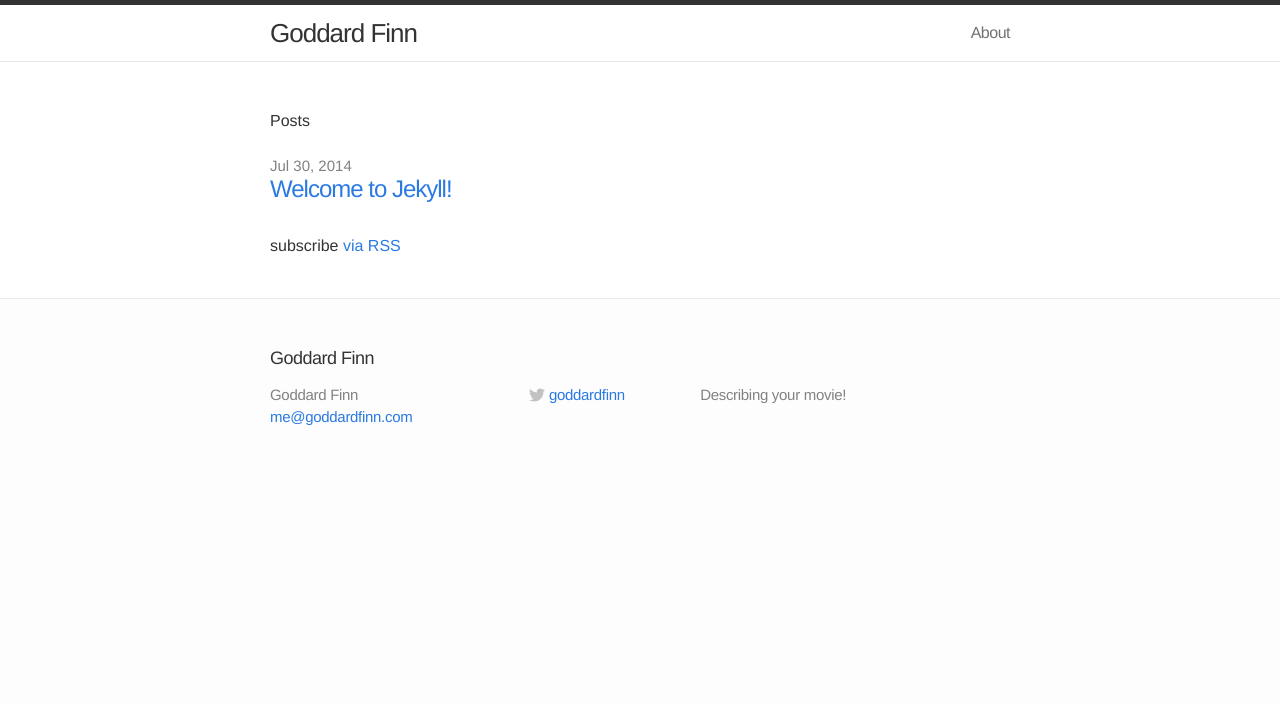
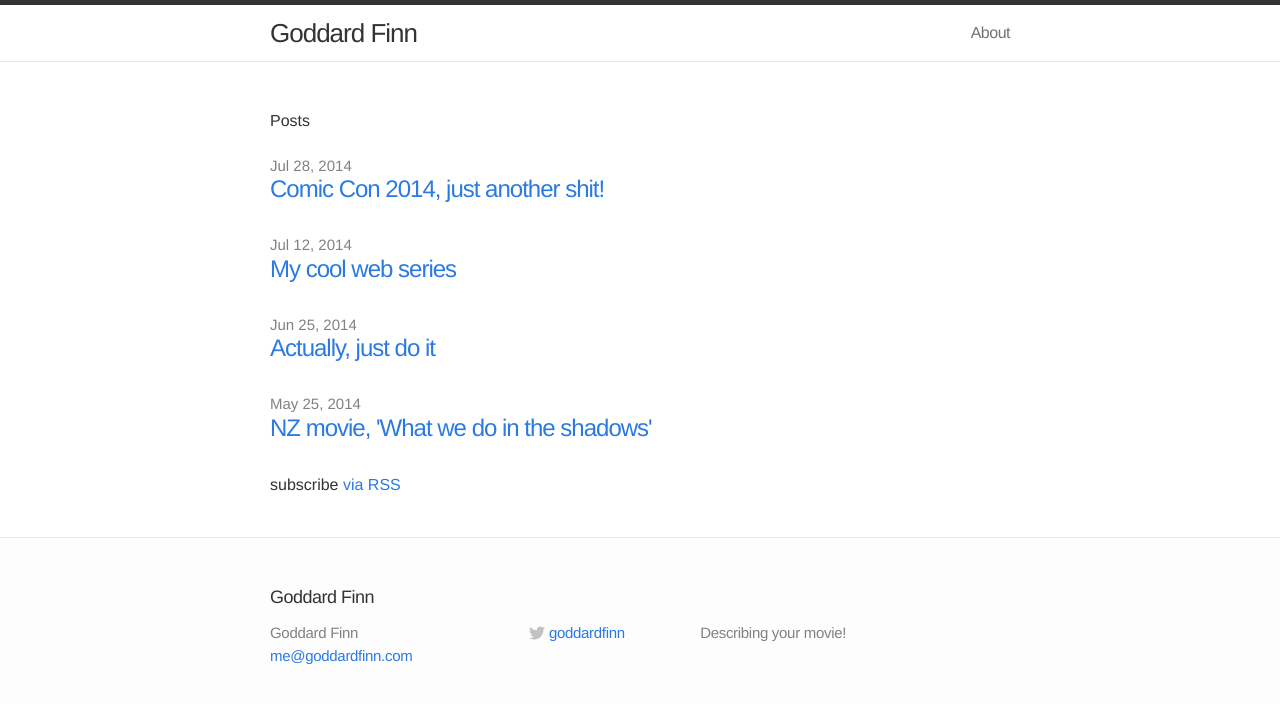
Before and after one commit to oieduardorabelo/goddard-finn, a Jekyll site: the page built from index.html, in a window 1280 px wide. Shown: the top 704 px of the page. Built offline with Jekyll 4.4.1, drawn with Linux system fonts in a browser that asks for light colours; some of the changed lines change nothing that is shown.

Commit message:
Adding fake posts

```diff
--- a/_posts/2014-07-30-welcome-to-jekyll.markdown
+++ b/_posts/2014-05-25-nz-what-we-do-in-the-shadows.markdown
@@ -1,7 +1,7 @@
 ---
 layout: post
-title:  "Welcome to Jekyll!"
-date:   2014-07-30 16:37:15
+title:  "NZ movie, 'What we do in the shadows'"
+date:   2014-05-25 10:37:15
 categories: jekyll update
 ---
 
--- /dev/null
+++ b/_posts/2014-06-25-just-do-it.markdown
@@ -0,0 +1,24 @@
+---
+layout: post
+title:  "Actually, just do it"
+date:   2014-06-25 16:37:15
+categories: jekyll update
+---
+
+You'll find this post in your `_posts` directory - edit this post and re-build (or run with the `-w` switch) to see your changes!
+To add new posts, simply add a file in the `_posts` directory that follows the convention: YYYY-MM-DD-name-of-post.ext.
+
+Jekyll also offers powerful support for code snippets:
+
+{% highlight ruby %}
+def print_hi(name)
+  puts "Hi, #{name}"
+end
+print_hi('Tom')
+#=> prints 'Hi, Tom' to STDOUT.
+{% endhighlight %}
+
+Check out the [Jekyll docs][jekyll] for more info on how to get the most out of Jekyll. File all bugs/feature requests at [Jekyll's GitHub repo][jekyll-gh].
+
+[jekyll-gh]: https://github.com/jekyll/jekyll
+[jekyll]:    http://jekyllrb.com
--- /dev/null
+++ b/_posts/2014-07-12-my-cool-web-series.markdown
@@ -0,0 +1,24 @@
+---
+layout: post
+title:  "My cool web series"
+date:   2014-07-12 16:37:15
+categories: jekyll update
+---
+
+You'll find this post in your `_posts` directory - edit this post and re-build (or run with the `-w` switch) to see your changes!
+To add new posts, simply add a file in the `_posts` directory that follows the convention: YYYY-MM-DD-name-of-post.ext.
+
+Jekyll also offers powerful support for code snippets:
+
+{% highlight ruby %}
+def print_hi(name)
+  puts "Hi, #{name}"
+end
+print_hi('Tom')
+#=> prints 'Hi, Tom' to STDOUT.
+{% endhighlight %}
+
+Check out the [Jekyll docs][jekyll] for more info on how to get the most out of Jekyll. File all bugs/feature requests at [Jekyll's GitHub repo][jekyll-gh].
+
+[jekyll-gh]: https://github.com/jekyll/jekyll
+[jekyll]:    http://jekyllrb.com
--- /dev/null
+++ b/_posts/2014-07-28-everything-about-comic-con.markdown
@@ -0,0 +1,24 @@
+---
+layout: post
+title:  "Comic Con 2014, just another shit!"
+date:   2014-07-28 16:37:15
+categories: jekyll update
+---
+
+You'll find this post in your `_posts` directory - edit this post and re-build (or run with the `-w` switch) to see your changes!
+To add new posts, simply add a file in the `_posts` directory that follows the convention: YYYY-MM-DD-name-of-post.ext.
+
+Jekyll also offers powerful support for code snippets:
+
+{% highlight ruby %}
+def print_hi(name)
+  puts "Hi, #{name}"
+end
+print_hi('Tom')
+#=> prints 'Hi, Tom' to STDOUT.
+{% endhighlight %}
+
+Check out the [Jekyll docs][jekyll] for more info on how to get the most out of Jekyll. File all bugs/feature requests at [Jekyll's GitHub repo][jekyll-gh].
+
+[jekyll-gh]: https://github.com/jekyll/jekyll
+[jekyll]:    http://jekyllrb.com
```
